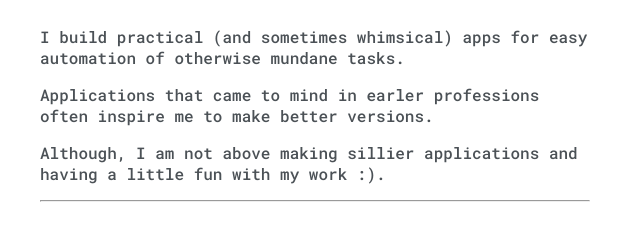
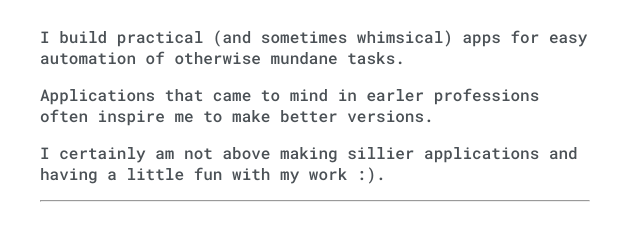
Before and after one commit to JZims/JZims.github.io, a plain HTML site: page index.html in a window 1280 px wide. Shown: the part 798-1028 px from the top of the page, 0-640 px from the left. Drawn offline with Linux system fonts and the light colour scheme.

Commit message:
editing more about me section

```diff
--- a/index.html
+++ b/index.html
@@ -84,7 +84,7 @@
 
 					<p>Applications that came to mind in earler professions often inspire me to make better versions.</p>
 
-					<p>Although, I am not above making sillier applications and having a little fun with my work :).</p>
+					<p>I certainly am not above making sillier applications and having a little fun with my work :).</p>
 
 					<hr>
 
```
